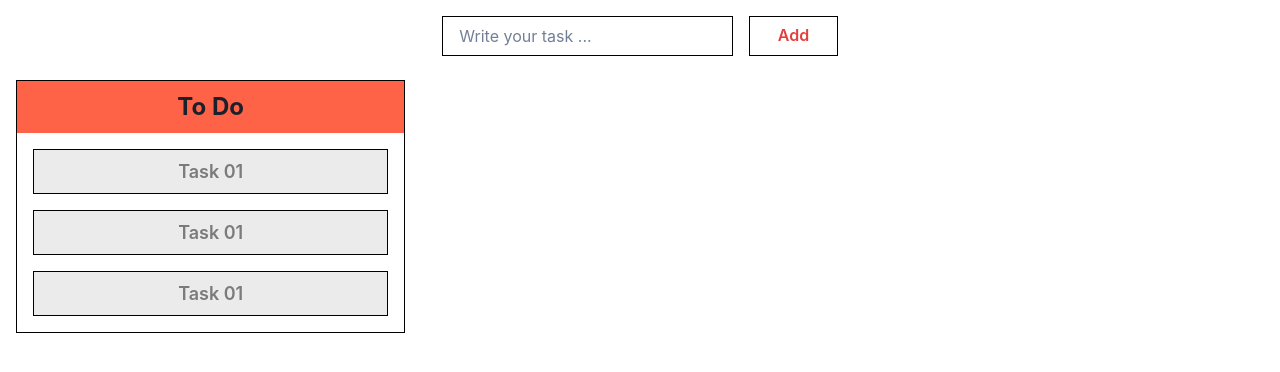
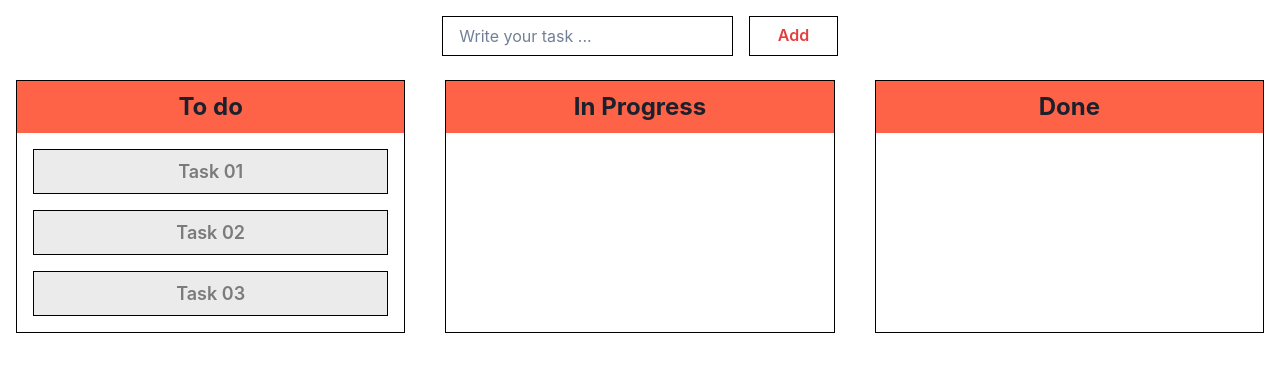
Before and after one commit to Mahbubul-Hasan/Kanban-Board, a Next.js app: page / in a window 1280 px wide. Shown: the top 372 px of the page. Built offline with nearby package versions, Linux system fonts and the light colour scheme.

Commit message:
DragDropContext setup

```diff
--- a/package.json
+++ b/package.json
@@ -19,7 +19,9 @@
         "framer-motion": "^6",
         "next": "13.1.2",
         "react": "18.2.0",
-        "react-dom": "18.2.0"
+        "react-beautiful-dnd": "^13.1.1",
+        "react-dom": "18.2.0",
+        "uuid": "^9.0.0"
     },
     "devDependencies": {
         "eslint-config-airbnb-base": "15.0.0",
--- a/pages/index.js
+++ b/pages/index.js
@@ -1,3 +1,4 @@
+/* eslint-disable max-len */
 /* eslint-disable */
 import {
   Box,
@@ -6,13 +7,37 @@ import {
   Container,
   HStack,
   Input,
-  SimpleGrid, Text,
-  VStack
+  SimpleGrid, Text, VStack
 } from '@chakra-ui/react';
 import Head from 'next/head';
+import { useState } from 'react';
+import { DragDropContext, Draggable, Droppable } from 'react-beautiful-dnd';
+import { v4 as uuidv4 } from 'uuid';
 /* eslint-enable */
 
 export default function Home() {
+    const tasks = [
+        { id: uuidv4(), label: 'Task 01' },
+        { id: uuidv4(), label: 'Task 02' },
+        { id: uuidv4(), label: 'Task 03' },
+    ];
+    const columns = {
+        [uuidv4()]: {
+            name: 'To do',
+            items: tasks,
+        },
+        [uuidv4()]: {
+            name: 'In Progress',
+            items: [],
+        },
+        [uuidv4()]: {
+            name: 'Done',
+            items: [],
+        },
+    };
+
+    const [status, setStatus] = useState(columns);
+
     return (
         <>
             <Head>
@@ -40,12 +65,34 @@ export default function Home() {
 
                 <Box pt="6">
                     <SimpleGrid columns="3" spacing={10}>
-                        <Box border="1px solid black">
-                            <Text bg="tomato" fontSize="2xl" fontWeight="bold" align="center" p="2">
-                                To Do
+                        <DragDropContext onDragEnd={(result) => console.log(result)}>
+                            {Object?.entries(status)?.map(([columnId, column], index) => {
+                                console.log('🚀 ~ columnId', column);
+                                return (
+                                    <Box border="1px solid black" key={columnId}>
+                                        <Text
+                                            bg="tomato"
+                                            fontSize="2xl"
+                                            fontWeight="bold"
+                                            align="center"
+                                            p="2"
+                                        >
+                                            {column?.name}
                                         </Text>
-
+                                        <Droppable droppableId={columnId}>
+                                            {(dropProvided, dropSnapshot) => (
+                                                <Box
+                                                    {...dropProvided.droppableProps}
+                                                    ref={dropProvided.innerRef}
+                                                >
                                                     <VStack spacing="4" align="stretch" p="4">
+                                                        {column?.items?.map((item, index) => (
+                                                            <Draggable
+                                                                draggableId={item.id}
+                                                                key={item.id}
+                                                                index={index}
+                                                            >
+                                                                {(dragProvided, dragSnapshot) => (
                                                                     <Text
                                                                         bg="blackAlpha.200"
                                                                         color="blackAlpha.600"
@@ -54,33 +101,25 @@ export default function Home() {
                                                                         align="center"
                                                                         p="2"
                                                                         border="1px solid black"
+                                                                        key={item.id}
+                                                                        ref={dragProvided.innerRef}
+                                                                        {...dragProvided.draggableProps}
+                                                                        {...dragProvided.dragHandleProps}
                                                                     >
-                                    Task 01
+                                                                        {item.label}
                                                                     </Text>
-                                <Text
-                                    bg="blackAlpha.200"
-                                    color="blackAlpha.600"
-                                    fontSize="lg"
-                                    fontWeight="semibold"
-                                    align="center"
-                                    p="2"
-                                    border="1px solid black"
-                                >
-                                    Task 01
-                                </Text>
-                                <Text
-                                    bg="blackAlpha.200"
-                                    color="blackAlpha.600"
-                                    fontSize="lg"
-                                    fontWeight="semibold"
-                                    align="center"
-                                    p="2"
-                                    border="1px solid black"
-                                >
-                                    Task 01
-                                </Text>
+                                                                )}
+                                                            </Draggable>
+                                                        ))}
+                                                        {dropProvided.placeholder}
                                                     </VStack>
                                                 </Box>
+                                            )}
+                                        </Droppable>
+                                    </Box>
+                                );
+                            })}
+                        </DragDropContext>
                     </SimpleGrid>
                 </Box>
             </Container>
```
Also changed, not shown: .eslintrc.json, 1 other file (tests, documents, lock files or other folders). Lines whose indentation alone changed are shown as unchanged.
